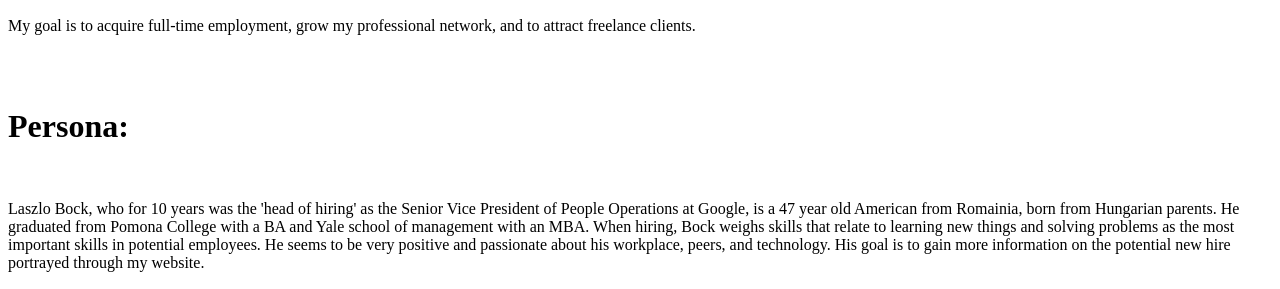
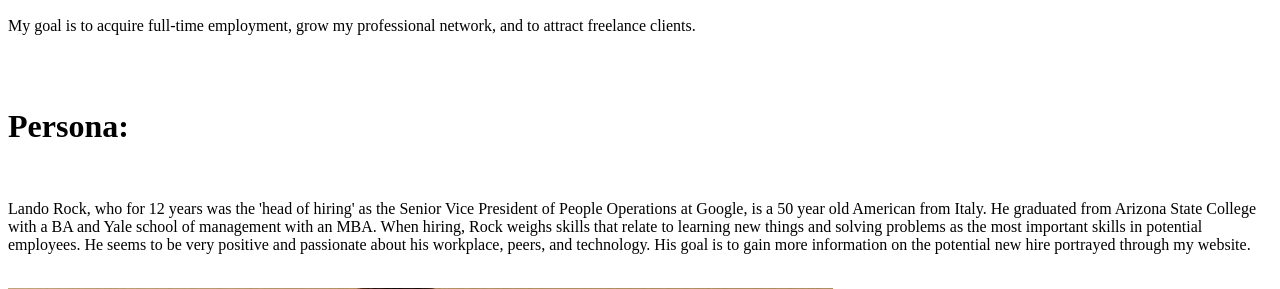
Before and after one commit to BeckTimothy/tbeck-pwp-portfolio, a PHP site: page /milestone-1.php in a window 1280 px wide. Shown: the part 443-732 px from the top of the page. Run offline with PHP 8.4, Linux system fonts and the light colour scheme.

Commit message:
changed picture and persona to not be directly representative of a real person.

```diff
--- a/public_html/documentation/milestone-1.php
+++ b/public_html/documentation/milestone-1.php
@@ -20,10 +20,10 @@
 		<br>
 		<h1>Persona:</h1>
 		<br>
-		<p>Laszlo Bock, who for 10 years was the 'head of hiring' as the Senior Vice President of People Operations at Google, is a 47 year old American from Romainia, born from Hungarian parents. He graduated from Pomona College with a BA and Yale school of management with an MBA. When hiring, Bock weighs skills that relate to learning new things and solving problems as the most important skills in potential employees. He seems to be very positive and passionate about his workplace, peers, and technology. His goal is to gain more information on the potential new hire portrayed through my website.</p>
+		<p>Lando Rock, who for 12 years was the 'head of hiring' as the Senior Vice President of People Operations at Google, is a 50 year old American from Italy. He graduated from Arizona State College with a BA and Yale school of management with an MBA. When hiring, Rock weighs skills that relate to learning new things and solving problems as the most important skills in potential employees. He seems to be very positive and passionate about his workplace, peers, and technology. His goal is to gain more information on the potential new hire portrayed through my website.</p>
 		<br>
 		<div>
-			<img src="https://scontent-dfw5-2.xx.fbcdn.net/v/t1.0-1/c0.0.160.160a/p160x160/37357051_10215043452773432_5609837740867715072_n.jpg?_nc_cat=100&_nc_oc=AQk95wXkztSiwwO7a3XD4bA1Nhb7FQNiui_21kqRrgLlcaU9M6lJjhC6HUUxuOyAeWU&_nc_ht=scontent-dfw5-2.xx&oh=dcf2f22b63d0d271334217eb9bfd6287&oe=5E3215A7" alt="headshot of Laszlo Bock">
+			<img src="./star-wars-lando-calrissian.jpg" alt="headshot of Lando Rock">
 		</div>
 		<br>
 	</div>
```
Also changed, not shown: public_html/documentation/star-wars-lando-calrissian.jpg (added).
